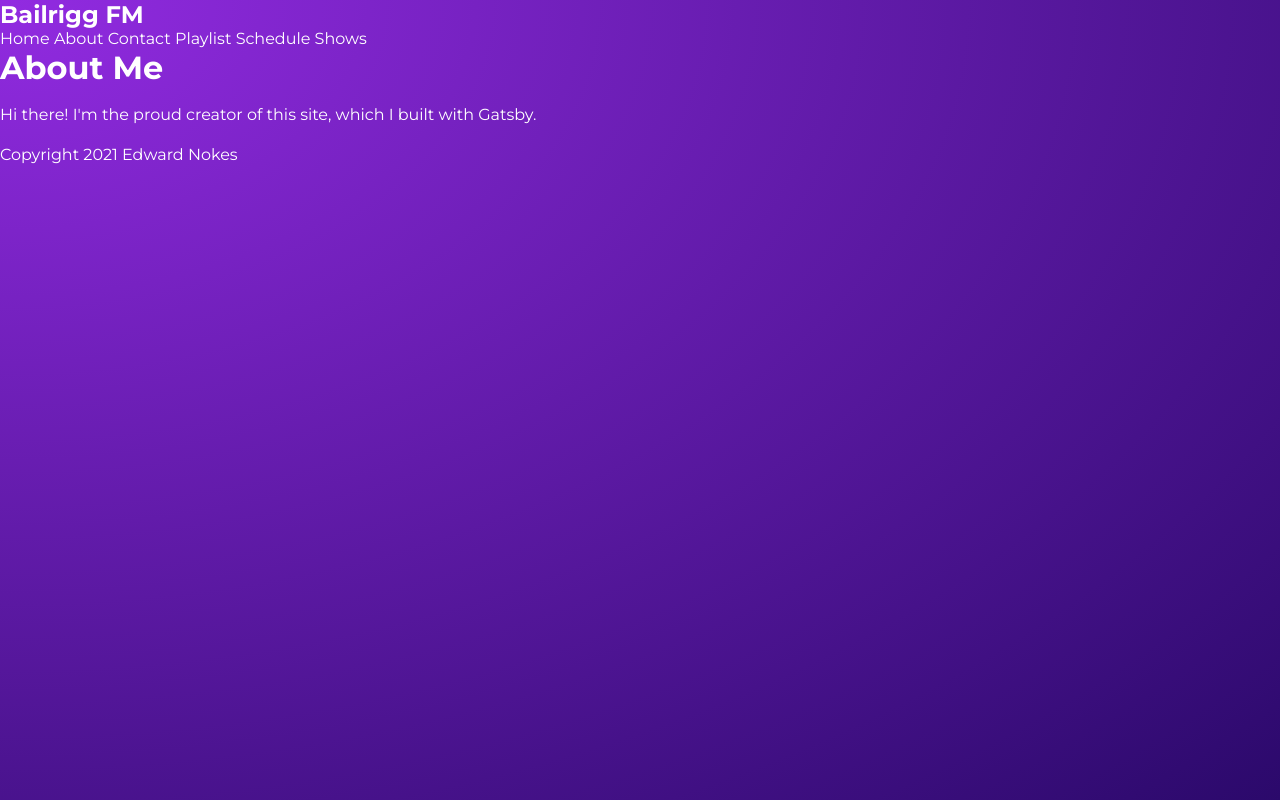
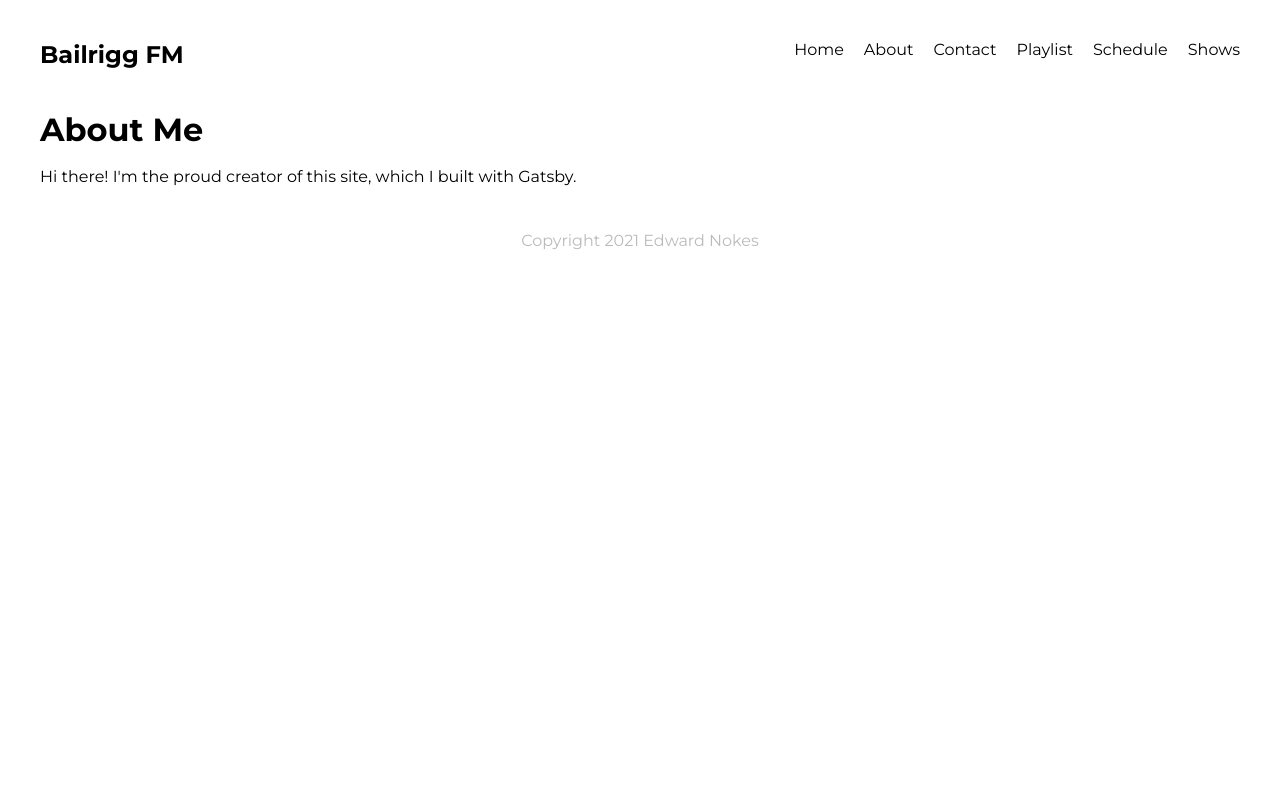
Before and after one commit to EddieIsBored/bailrigg-website, a Gatsby site: page /about in a window 1280 px wide. Built offline with nearby package versions, Linux system fonts and the light colour scheme; Gatsby itself is replaced by a stand-in of ours.

```diff
--- a/src/styles/global.css
+++ b/src/styles/global.css
@@ -5,13 +5,13 @@
   padding: 0;
   text-decoration: none;
   font-family: "Montserrat";
-  color: white;
+  color: black;
 }
 html, body {
   min-height: 100%;
 }
 body {
-  background: radial-gradient(at top left, rgba(146,43,225,1) 0%, rgba(43,9,107,1) 100%);
+  background: white;
   background-repeat: no-repeat;
 }
 
@@ -19,3 +19,33 @@
   margin: 16px auto;
   line-height: 1.5em;
 }
+
+/* layout & nav */
+.layout {
+  max-width: 1200px;
+  margin: 0 auto;
+}
+nav {
+  display: grid;
+  grid-template-columns: 1fr 1fr;
+  margin: 40px auto;
+}
+nav .links {
+  display: inline-block;
+  text-align: right;
+}
+nav a {
+  display: inline-block;
+  margin-left: 20px;
+  font-weight: 400;
+  padding-bottom: 8px;
+  border-bottom: 3px solid transparent;
+}
+nav a:hover {
+  border-color: black;
+}
+footer p{
+  text-align: center;
+  color: #bbb;
+  margin: 40px auto;
+}
```
Also changed, not shown: src/pages/404.js (+12 -46 lines), src/pages/index.js (+13 -3 lines).
